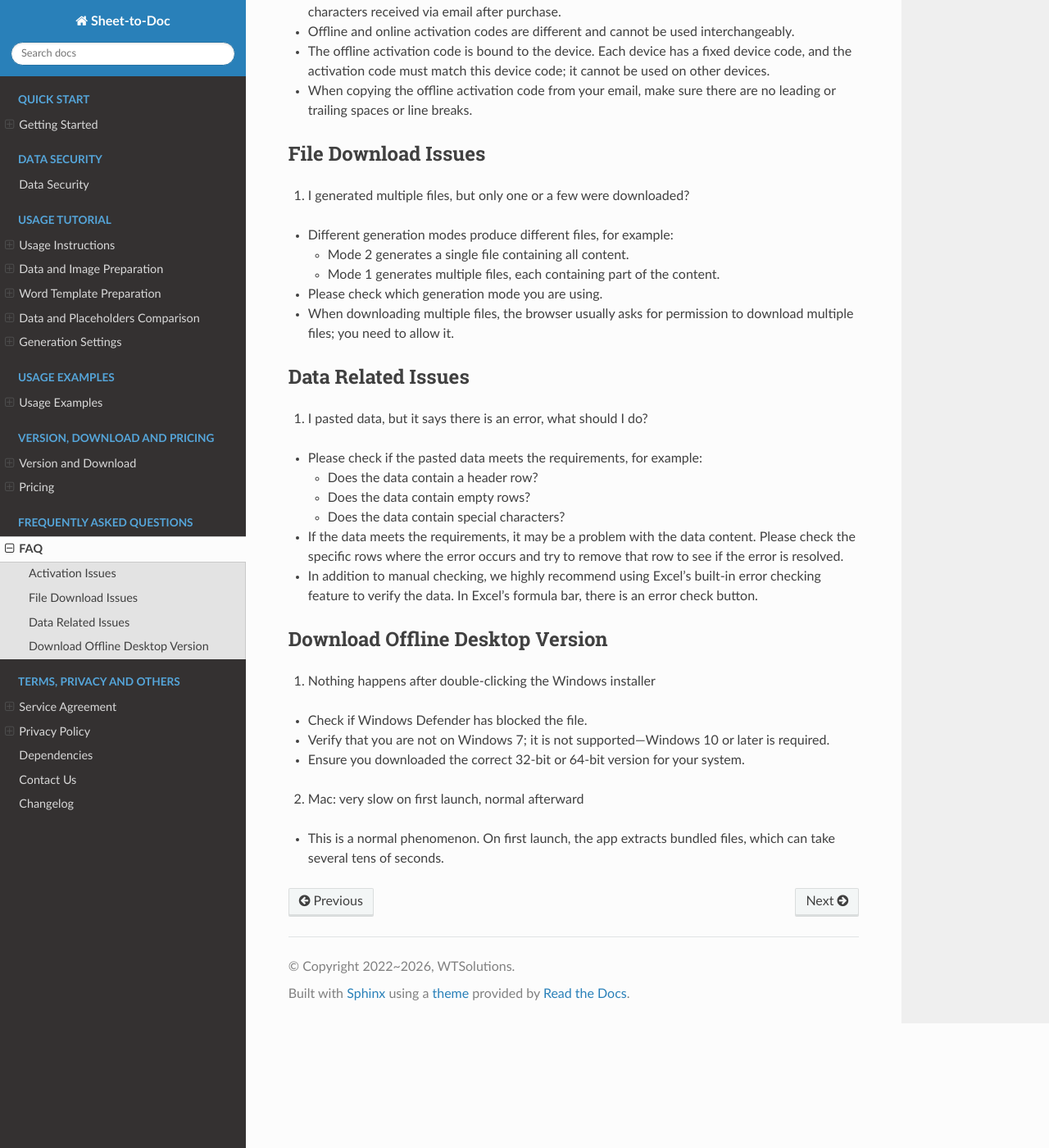
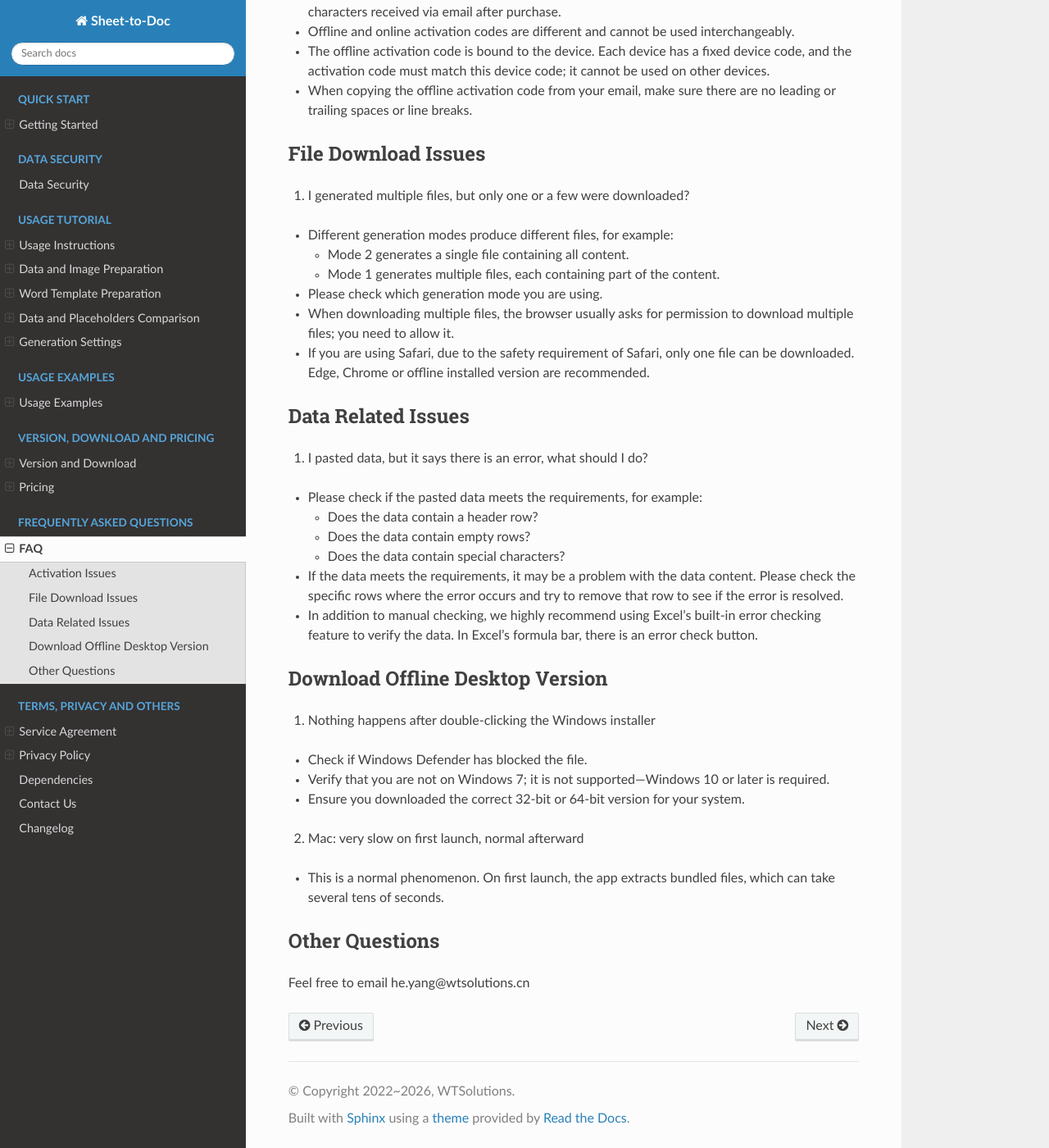
Before and after one commit to he-yang/sheet-to-doc, a Sphinx documentation site: the page built from source/FAQ.md, in a window 1280 px wide and 1400 px high, scrolled down 357 px. Shown: the whole window at 82% size. Built offline with Sphinx 7.4.7 and the Read the Docs theme 3.1.0, drawn with Linux system fonts in a browser that asks for light colours.

Commit message:
update 2.13.0

```diff
--- a/source/FAQ.md
+++ b/source/FAQ.md
@@ -30,6 +30,7 @@
   - Mode 1 generates multiple files, each containing part of the content.
 - Please check which generation mode you are using.
 - When downloading multiple files, the browser usually asks for permission to download multiple files; you need to allow it.
+- If you are using Safari, due to the safety requirement of Safari, only one file can be downloaded. Edge, Chrome or offline installed version are recommended.
 
 ## Data Related Issues
 1. I pasted data, but it says there is an error, what should I do?
@@ -47,3 +48,6 @@
   - Ensure you downloaded the correct 32-bit or 64-bit version for your system.
 2. Mac: very slow on first launch, normal afterward
   - This is a normal phenomenon. On first launch, the app extracts bundled files, which can take several tens of seconds.
+
+## Other Questions
+Feel free to email he.yang@wtsolutions.cn
```
Also changed, not shown: source/Download.md (+6 -6 lines), source/_snippet/intro.md (+1 -1 lines), source/_snippet/version.md (+1 -1 lines).
